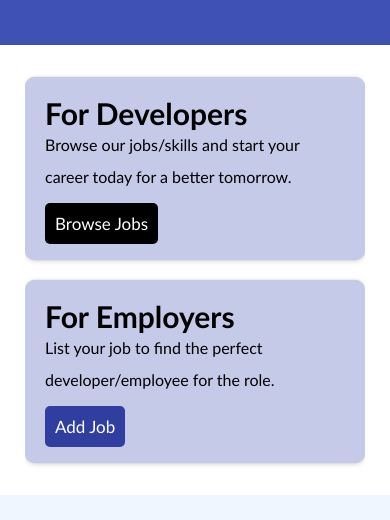
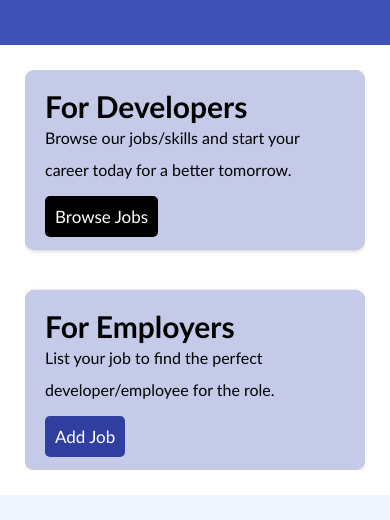
Before and after one commit to gashman0/Jobs-Board, a React (Vite) app: page / in a window 390 px wide. Shown: the part 255-775 px from the top of the page. Built offline with nearby package versions, Linux system fonts and the light colour scheme; no server answers.

Commit message:
bug fixes

```diff
--- a/src/components/Section.jsx
+++ b/src/components/Section.jsx
@@ -8,17 +8,15 @@ const Section = () => {
   return (
     <section>
         <div className="forOption">
-          <div>
           <div className="employers">
               <p className="devEmp">For Developers</p>
               <p className="devCaption">Browse our jobs/skills and start your career today for a better tomorrow.</p>
               <Link className='browse' to='/jobs'>Browse Jobs</Link>
           </div>
-            <div className="employers last">
+          <div className="employers">
               <p className="devEmp">For Employers</p>
               <p className="devCaption">List your job to find the perfect developer/employee for the role.</p>
               <Link className='add' to='/add-job'>Add Job</Link>
-            </div>
           </div>
         </div>
     </section>
--- a/src/index.css
+++ b/src/index.css
@@ -166,21 +166,15 @@ section{
 }
 .forOption{
     display: flex;
-    justify-content: space-around;
+    justify-content: space-between;
     align-items: center;
     margin: 0 25px;
     width: 100%;
     height: fit-content;
 }
-.forOption > div{
-    display: flex;
-    align-items: center;
-    justify-content: space-around;
-    width: 95%;
-}
 .employers{
     height: 160px;
-    width: 620px;
+    width: 49%;
     background-color: #C5CAE9;
     border-radius: 10px;
     padding: 20px;
@@ -237,7 +231,7 @@ section{
 .jobs{
     background-color: white;
     height: 350px;
-    width: 500px;
+    width: 30%;
     border-radius: 10px;
     box-shadow: 0 0px 1px 0 rgba(0, 0, 0, 0.2), 0 1px 2px 0 rgba(0, 0, 0, 0.19);
     padding: 25px 20px;
@@ -329,8 +323,6 @@ section{
     font-weight: 500;
     cursor: pointer;
 }
-
-
 .search{
     width: 100%;
     padding: 20px 40px 0 40px;
@@ -439,34 +431,21 @@ textarea{
     .heroContainer > div > .firstHero{font-size: 45px;}
     .heroContainer > div > .secondHero{font-size: 15px;}
     section{min-height: 450px;}
-    .forOption{flex-direction: column; display: flex;justify-content: center;height: 400px; overflow: hidden; align-items: center;}
-    section > .forOption > div{width: fit-content; height: 355px; display: block;height: fit-content;}
-    section > .forOption > div > .employers{width: 100%;height: fit-content; margin: 0;}
-    section > .forOption > div > .last{width: 100%;height: fit-content; margin-top: 20px;}
-    .jobs{max-width: 90%;margin-bottom: 20px;}
+    .forOption{flex-direction: column; display: flex;justify-content: space-between;height: 400px; overflow: hidden; align-items: center; }
+    .employers{width: 100%; height: 45%;}
+    .jobBodies{height: auto; display: flex; flex-direction: column;}
+    .jobs{width: 90%; margin-bottom: 20px;}
     .details{overflow: hidden;height: 110px;margin-top: 10px; text-align: left !important;}
     .locationHolder{max-height: 80px;}
     .footerBtn{max-width: 200px;}
     form{min-width: 90%;}
-    .div1{
-        min-width: 100%;
-        max-height: fit-content;
-        padding: 20px;
-        margin: 20px 0 !important;
-    }
-    .div2{
-        min-width: 100%;
-        max-height: fit-content;
-        padding: 20px;
-        margin-bottom: 20px;
-    }
-
+    .div1{min-width: 100%; max-height: fit-content; padding: 20px; margin: 20px 0 !important;}
+    .div2{ min-width: 100%; max-height: fit-content; padding: 20px; margin-bottom: 20px;}
     .footerr{max-width: 100%;}
-    .jobBodies{height: auto}
 }
 .jobBodies{
     display: flex;
-    flex-wrap: wrap;
+
     justify-content: space-evenly;
     align-items: center;
     padding-bottom: 20px;
```
Lines whose indentation alone changed are shown as unchanged.
